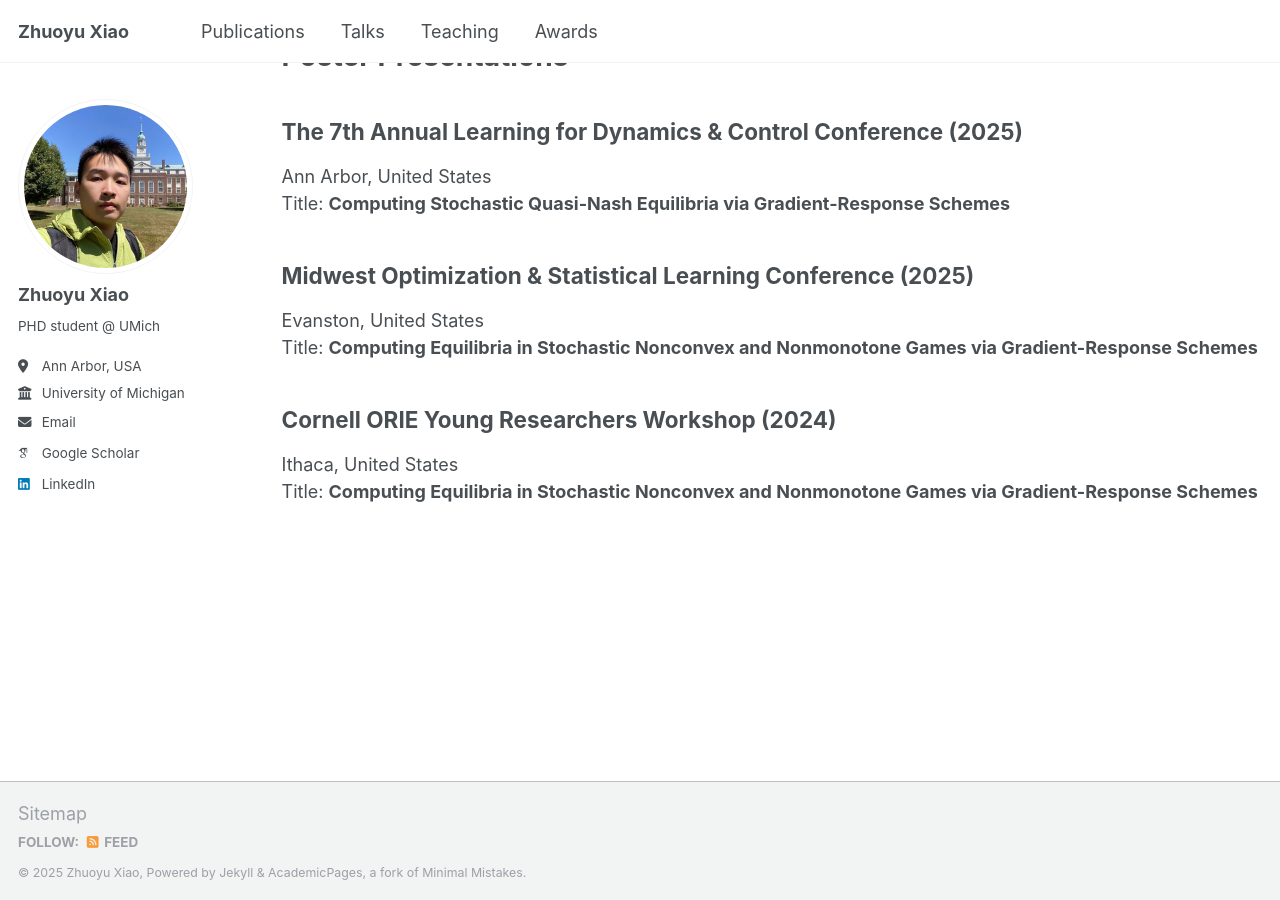
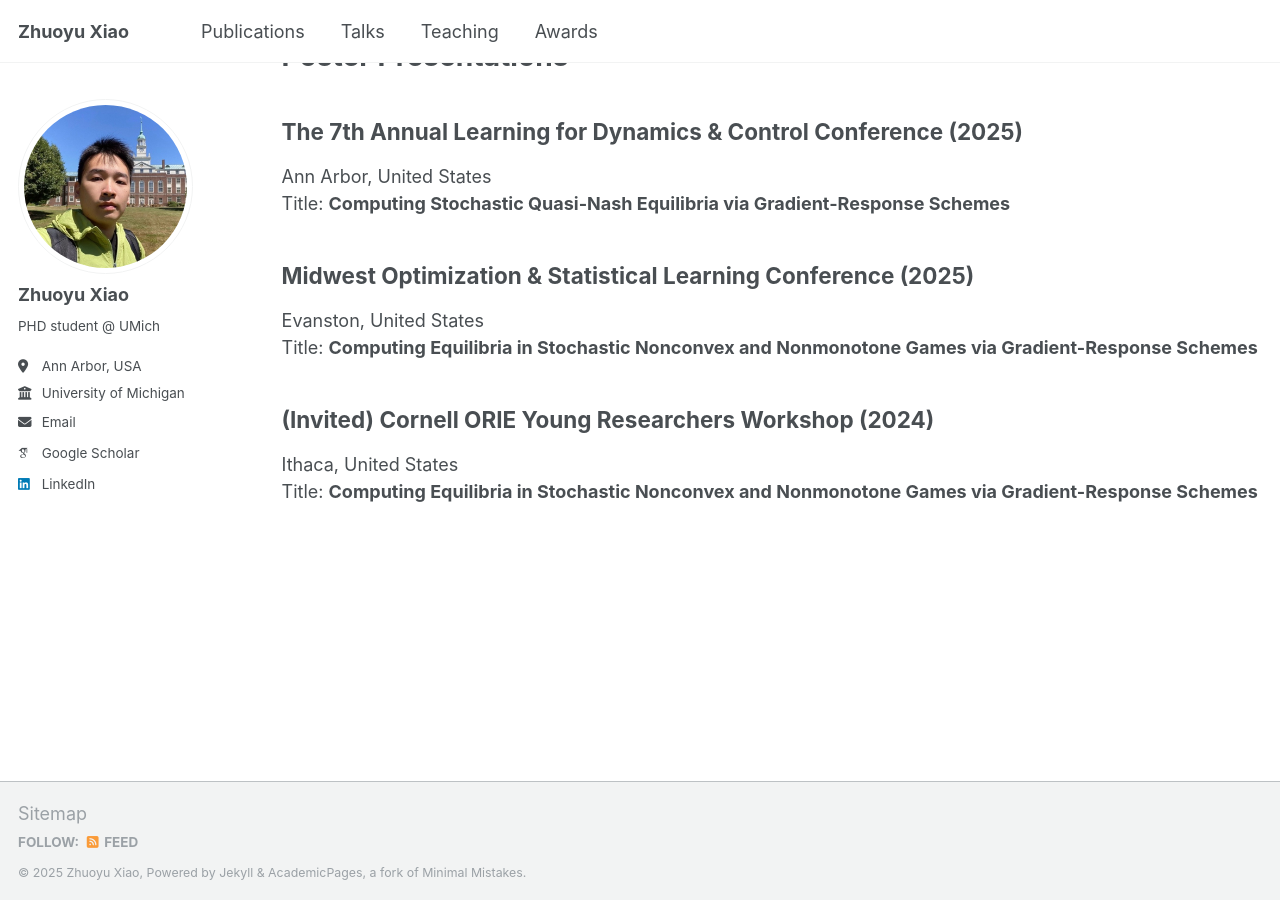
Before and after one commit to zyxiao97/zyxiao97.github.io, a Jekyll site: the page built from _pages/talks.md, in a window 1280 px wide and 900 px high, scrolled down 694 px. Built offline with Jekyll 4.4.1, drawn with Linux system fonts in a browser that asks for light colours; some web fonts are replaced.

Commit message:
Update talks.md

```diff
--- a/_pages/talks.md
+++ b/_pages/talks.md
@@ -35,6 +35,6 @@ Title: **Computing Stochastic Quasi-Nash Equilibria via Gradient-Response Scheme
 Evanston, United States
 Title: **Computing Equilibria in Stochastic Nonconvex and Nonmonotone Games via Gradient-Response Schemes**
 
-## Cornell ORIE Young Researchers Workshop (2024)
+## (Invited) Cornell ORIE Young Researchers Workshop (2024)
 Ithaca, United States
 Title: **Computing Equilibria in Stochastic Nonconvex and Nonmonotone Games via Gradient-Response Schemes**
```
